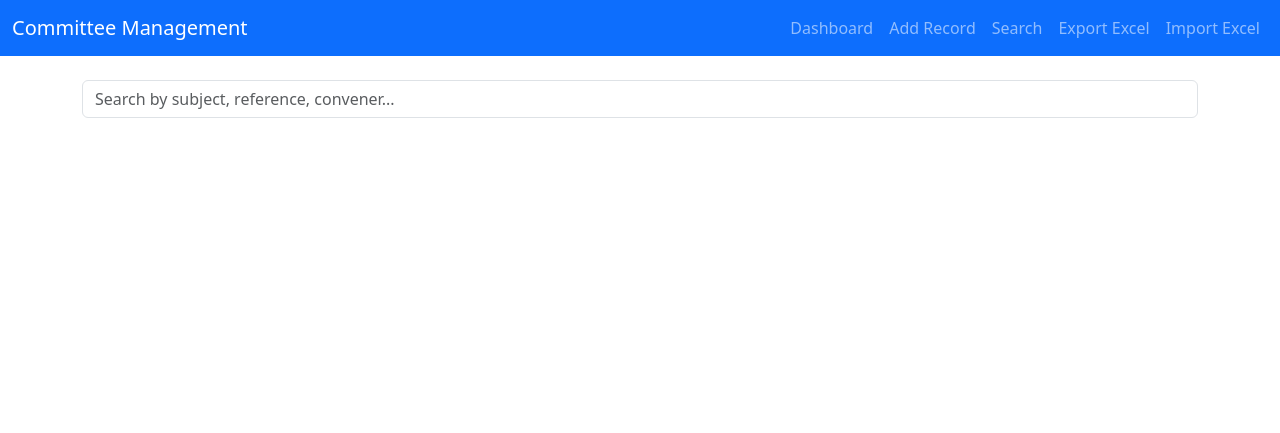
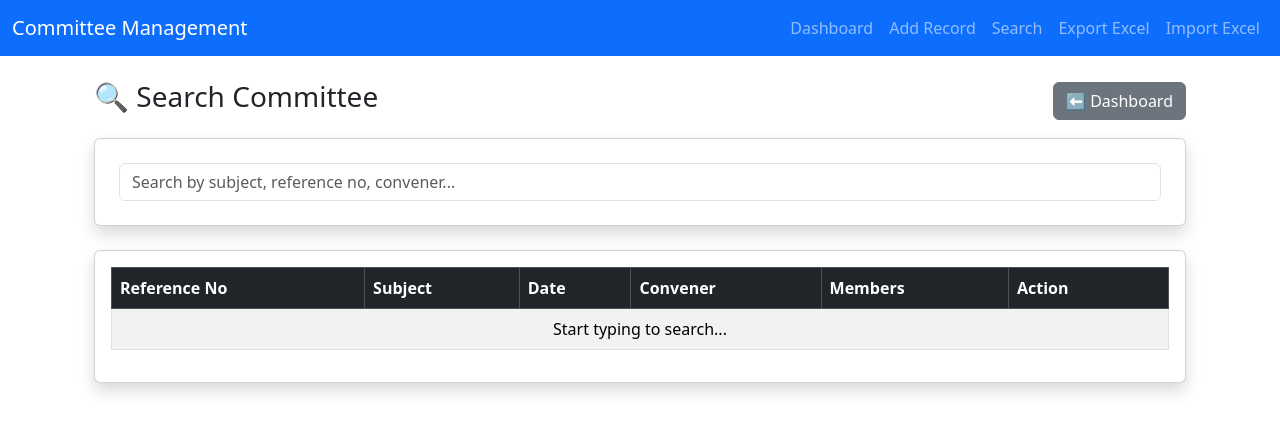
Before and after one commit to sudiptitas-code/Committee-Database, a Flask app: page /search in a window 1280 px wide. Shown: the top 433 px of the page. Run offline with Flask 3, Linux system fonts and the light colour scheme.

Commit message:
error resolved

```diff
--- a/app.py
+++ b/app.py
@@ -1,17 +1,14 @@
 import sqlite3
-from flask import Flask, render_template, request, redirect, url_for, flash, jsonify, send_file
+from flask import Flask, render_template, request, redirect, url_for, flash, send_file
 from datetime import datetime
+import pandas as pd
 import os
-import pandas as pd
+from io import BytesIO
 
 app = Flask(__name__)
 app.secret_key = "supersecretkey"
 
-# ===============================
-# DATABASE CONFIGURATION
-# ===============================
 DATABASE = "committee.db"
-
 
 # ===============================
 # DATABASE INITIALIZATION
@@ -35,7 +32,6 @@ def init_db():
     conn.commit()
     conn.close()
 
-
 # ===============================
 # DASHBOARD
 # ===============================
@@ -56,7 +52,6 @@ def dashboard():
     total_members = len(set([m for m in members if m]))
 
     current_datetime = datetime.now().strftime("%d-%m-%Y %I:%M:%S %p")
-
     conn.close()
 
     return render_template(
@@ -66,7 +61,6 @@ def dashboard():
         current_datetime=current_datetime
     )
 
-
 # ===============================
 # ADD COMMITTEE
 # ===============================
@@ -75,7 +69,6 @@ def add():
     if request.method == 'POST':
         conn = sqlite3.connect(DATABASE)
         cursor = conn.cursor()
-
         cursor.execute("""
             INSERT INTO committees
             (subject, reference_no, date, convener, member1, member2, member3, secretary)
@@ -85,35 +78,30 @@ def add():
             request.form['reference_no'],
             request.form['date'],
             request.form['convener'],
-            request.form.get('member1',''),
-            request.form.get('member2',''),
-            request.form.get('member3',''),
-            request.form.get('secretary','')
+            request.form['member1'],
+            request.form['member2'],
+            request.form['member3'],
+            request.form['secretary']
         ))
-
         conn.commit()
         conn.close()
         flash("Committee added successfully!")
         return redirect(url_for('dashboard'))
-
-    return render_template('index.html')
-
+    return render_template('add.html')
 
 # ===============================
 # SEARCH PAGE
 # ===============================
 @app.route('/search')
-def search_page():
+def search():
     return render_template('search.html')
 
-
 # ===============================
-# LIVE SEARCH API
+# API SEARCH
 # ===============================
 @app.route('/api/search')
 def api_search():
     query = request.args.get('q', '').strip()
-
     conn = sqlite3.connect(DATABASE)
     conn.row_factory = sqlite3.Row
     cursor = conn.cursor()
@@ -121,52 +109,41 @@ def api_search():
     if query:
         cursor.execute("""
             SELECT * FROM committees
-            WHERE
-                subject LIKE ? OR
-                reference_no LIKE ? OR
-                convener LIKE ? OR
-                member1 LIKE ? OR
-                member2 LIKE ? OR
-                member3 LIKE ? OR
-                secretary LIKE ?
-        """, tuple(['%' + query + '%'] * 7))
+            WHERE subject LIKE ?
+               OR reference_no LIKE ?
+               OR convener LIKE ?
+               OR member1 LIKE ?
+               OR member2 LIKE ?
+               OR member3 LIKE ?
+               OR secretary LIKE ?
+        """, tuple(['%' + query + '%']*7))
         rows = cursor.fetchall()
         results = [dict(row) for row in rows]
     else:
         results = []
-
     conn.close()
-    return jsonify(results)
-
+    return {"results": results}
 
 # ===============================
-# EDIT
+# EDIT / UPDATE
 # ===============================
 @app.route('/edit/<int:id>', methods=['GET'])
 def edit(id):
     conn = sqlite3.connect(DATABASE)
     conn.row_factory = sqlite3.Row
     cursor = conn.cursor()
-
     cursor.execute("SELECT * FROM committees WHERE id=?", (id,))
     row = cursor.fetchone()
     conn.close()
-
     if not row:
         flash("Record not found!")
-        return redirect(url_for('search_page'))
-
+        return redirect(url_for('search'))
     return render_template('edit.html', data=dict(row))
 
-
-# ===============================
-# UPDATE
-# ===============================
 @app.route('/update/<int:id>', methods=['POST'])
 def update(id):
     conn = sqlite3.connect(DATABASE)
     cursor = conn.cursor()
-
     cursor.execute("""
         UPDATE committees SET
             subject=?,
@@ -183,18 +160,16 @@ def update(id):
         request.form['reference_no'],
         request.form['date'],
         request.form['convener'],
-        request.form.get('member1',''),
-        request.form.get('member2',''),
-        request.form.get('member3',''),
-        request.form.get('secretary',''),
+        request.form['member1'],
+        request.form['member2'],
+        request.form['member3'],
+        request.form['secretary'],
         id
     ))
-
     conn.commit()
     conn.close()
     flash("Record updated successfully!")
-    return redirect(url_for('search_page'))
-
+    return redirect(url_for('search'))
 
 # ===============================
 # DELETE
@@ -203,13 +178,11 @@ def update(id):
 def delete(id):
     conn = sqlite3.connect(DATABASE)
     cursor = conn.cursor()
-
     cursor.execute("DELETE FROM committees WHERE id=?", (id,))
     conn.commit()
     conn.close()
     flash("Record deleted successfully!")
-    return redirect(url_for('search_page'))
-
+    return redirect(url_for('search'))
 
 # ===============================
 # EXPORT DATABASE TO EXCEL
@@ -219,51 +192,47 @@ def export_excel():
     conn = sqlite3.connect(DATABASE)
     df = pd.read_sql_query("SELECT * FROM committees", conn)
     conn.close()
-
-    file_path = "committee_export.xlsx"
-    df.to_excel(file_path, index=False)
-    return send_file(file_path, as_attachment=True)
-
+    output = BytesIO()
+    df.to_excel(output, index=False)
+    output.seek(0)
+    return send_file(output, download_name="committees.xlsx", as_attachment=True)
 
 # ===============================
-# IMPORT EXCEL TO DATABASE
+# IMPORT EXCEL
 # ===============================
-@app.route('/import', methods=['POST'])
+@app.route('/import', methods=['GET', 'POST'])
 def import_excel():
-    file = request.files.get('file')
-    if not file:
-        flash("No file selected!")
+    if request.method == 'POST':
+        file = request.files['file']
+        if not file:
+            flash("No file selected")
+            return redirect(url_for('import_excel'))
+        df = pd.read_excel(file)
+        conn = sqlite3.connect(DATABASE)
+        cursor = conn.cursor()
+        for _, row in df.iterrows():
+            cursor.execute("""
+                INSERT INTO committees (subject, reference_no, date, convener, member1, member2, member3, secretary)
+                VALUES (?, ?, ?, ?, ?, ?, ?, ?)
+            """, (
+                row.get('subject', ''),
+                row.get('reference_no', ''),
+                row.get('date', ''),
+                row.get('convener', ''),
+                row.get('member1', ''),
+                row.get('member2', ''),
+                row.get('member3', ''),
+                row.get('secretary', '')
+            ))
+        conn.commit()
+        conn.close()
+        flash("Excel data imported successfully!")
         return redirect(url_for('dashboard'))
-
-    df = pd.read_excel(file)
-    conn = sqlite3.connect(DATABASE)
-    cursor = conn.cursor()
-
-    for _, row in df.iterrows():
-        cursor.execute("""
-            INSERT INTO committees
-            (subject, reference_no, date, convener, member1, member2, member3, secretary)
-            VALUES (?, ?, ?, ?, ?, ?, ?, ?)
-        """, (
-            row.get('subject',''),
-            row.get('reference_no',''),
-            row.get('date',''),
-            row.get('convener',''),
-            row.get('member1',''),
-            row.get('member2',''),
-            row.get('member3',''),
-            row.get('secretary','')
-        ))
-
-    conn.commit()
-    conn.close()
-    flash("Excel data imported successfully!")
-    return redirect(url_for('dashboard'))
-
+    return render_template('import.html')
 
 # ===============================
 # MAIN
 # ===============================
-if __name__ == '__main__':
+if __name__ == "__main__":
     init_db()
     app.run(debug=True)
--- /dev/null
+++ b/static/script.js
@@ -0,0 +1,49 @@
+const box = document.getElementById('searchBox');
+const tbody = document.querySelector('#results tbody');
+
+box.addEventListener('keyup', async () => {
+    const q = box.value.trim();
+    tbody.innerHTML = '<tr><td colspan="6" class="text-center">Searching...</td></tr>';
+
+    if (!q) {
+        tbody.innerHTML = '<tr><td colspan="6" class="text-center">Start typing to search...</td></tr>';
+        return;
+    }
+
+    try {
+        const res = await fetch(`/api/search?q=${encodeURIComponent(q)}`);
+        const data = await res.json();
+
+        if (!data.results.length) {
+            tbody.innerHTML = '<tr><td colspan="6" class="text-center">No results found</td></tr>';
+            return;
+        }
+
+        tbody.innerHTML = '';
+        data.results.forEach(row => {
+            const members = [row.member1, row.member2, row.member3, row.secretary].filter(Boolean).join(', ');
+
+            tbody.innerHTML += `
+                <tr>
+                    <td>${row.reference_no}</td>
+                    <td>${row.subject}</td>
+                    <td>${row.date}</td>
+                    <td>${row.convener}</td>
+                    <td>${members}</td>
+                    <td>
+                        <div class="d-flex gap-2">
+                            <a href="/edit/${row.id}" class="btn btn-warning btn-sm">✏ Edit</a>
+                            <form method="POST" action="/delete/${row.id}" style="display:inline;">
+                                <button type="submit" onclick="return confirm('Are you sure?')" class="btn btn-danger btn-sm">🗑 Delete</button>
+                            </form>
+                        </div>
+                    </td>
+                </tr>
+            `;
+        });
+
+    } catch (err) {
+        tbody.innerHTML = `<tr><td colspan="6" class="text-center">Error fetching results</td></tr>`;
+        console.error(err);
+    }
+});
--- a/templates/search.html
+++ b/templates/search.html
@@ -1,11 +1,40 @@
 {% extends "base.html" %}
 {% block content %}
-<div class="mb-3">
-    <input type="text" id="searchBox" class="form-control" placeholder="Search by subject, reference, convener...">
-</div>
 
-<div id="resultsContainer">
-    <!-- Live search results will appear here -->
+<div class="container mt-4">
+    <div class="d-flex justify-content-between align-items-center mb-3">
+        <h3>🔍 Search Committee</h3>
+        <a href="{{ url_for('dashboard') }}" class="btn btn-secondary">⬅ Dashboard</a>
+    </div>
+
+    <div class="card shadow p-4">
+        <div class="input-group">
+            <input type="text" id="searchBox" class="form-control"
+                   placeholder="Search by subject, reference no, convener...">
+        </div>
+    </div>
+
+    <br>
+
+    <div class="card shadow p-3">
+        <div class="table-responsive">
+            <table class="table table-bordered table-striped table-hover" id="results">
+                <thead class="table-dark">
+                    <tr>
+                        <th>Reference No</th>
+                        <th>Subject</th>
+                        <th>Date</th>
+                        <th>Convener</th>
+                        <th>Members</th>
+                        <th width="160">Action</th>
+                    </tr>
+                </thead>
+                <tbody>
+                    <tr><td colspan="6" class="text-center">Start typing to search...</td></tr>
+                </tbody>
+            </table>
+        </div>
+    </div>
 </div>
 
 <script src="{{ url_for('static', filename='script.js') }}"></script>
```
Also changed, not shown: static/style.css (added, +8 -0 lines).
